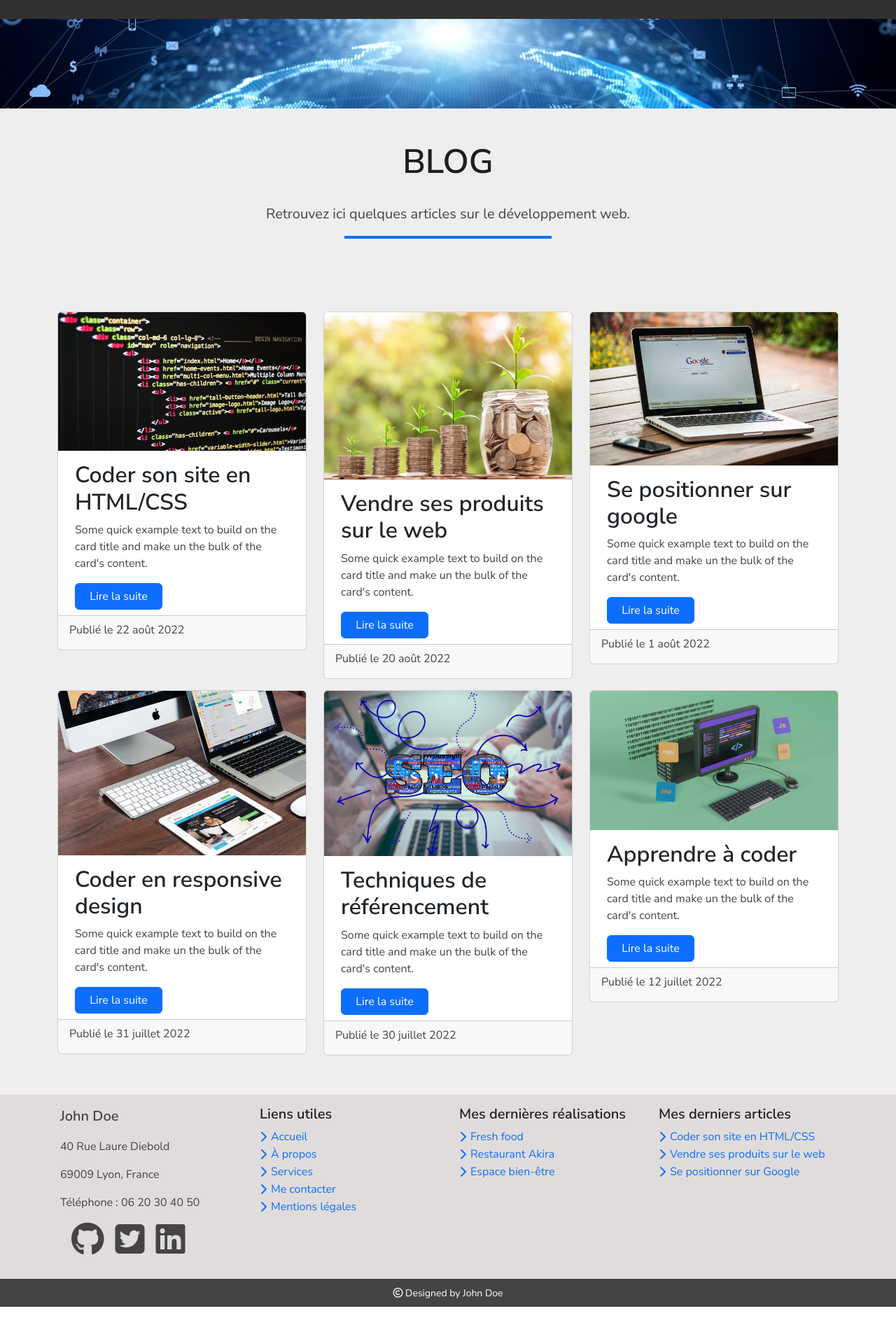
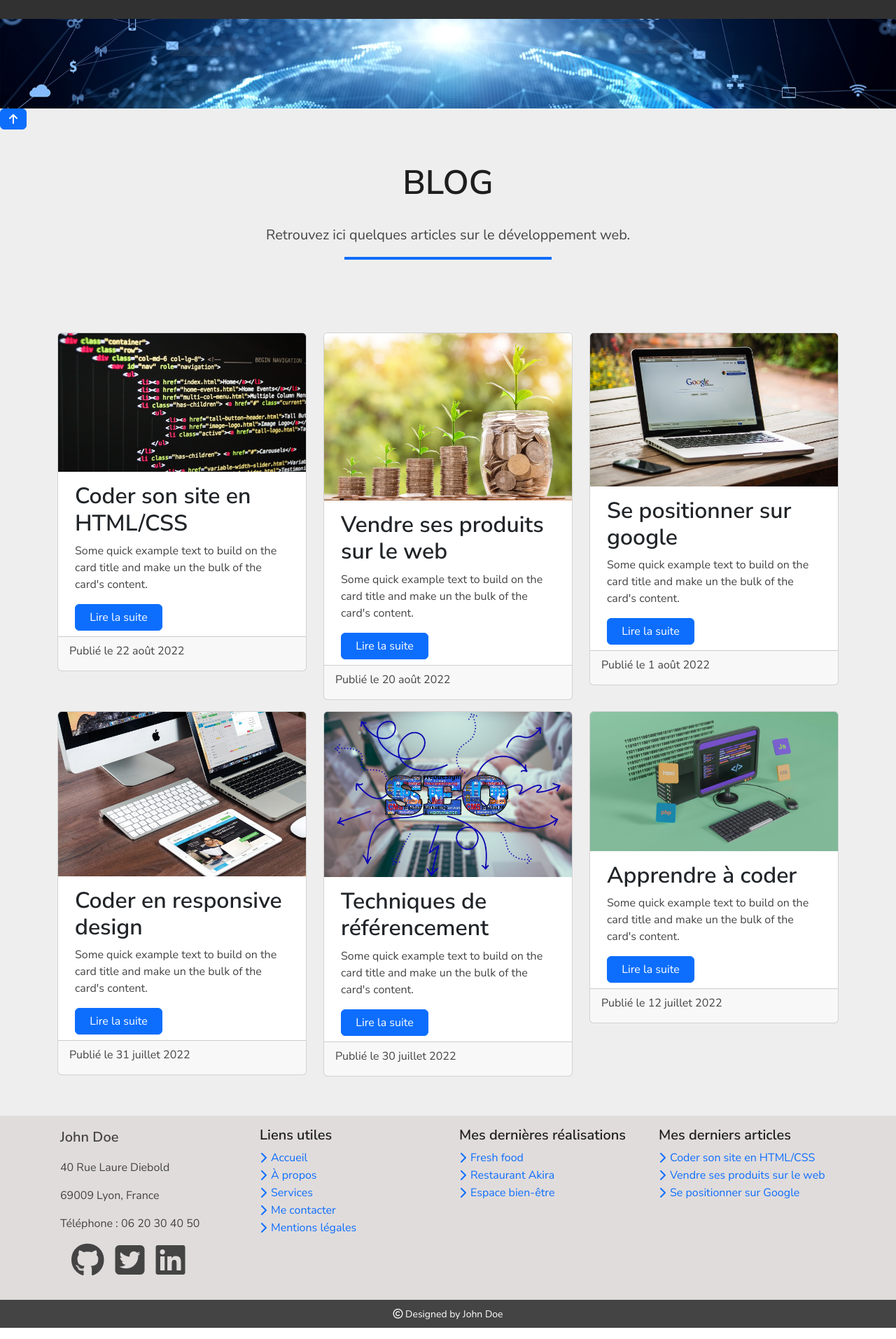
Before and after one commit to Samuel-Viv/CvReact, a React (Create React App) app: page /Blog in a window 1280 px wide. Shown: the part 45-1958 px from the top of the page at 70% size. Before the commit the page ends 1928 px from the top, so only its background shows below. Built offline with nearby package versions, Linux system fonts and the light colour scheme.

Commit message:
Add btn back to top

```diff
--- a/public/index.html
+++ b/public/index.html
@@ -2,7 +2,7 @@
 <html lang="fr">
   <head>
     <meta charset="utf-8" />
-    <link rel="icon" href="../src/image/">
+    <link rel="icon" href="./favicon.ico">
     <meta name="viewport" content="width=device-width, initial-scale=1" />
     <meta
       name="description"
--- a/src/App.js
+++ b/src/App.js
@@ -1,5 +1,5 @@
-import React from 'react';
-import {Routes, Route, NavLink, Link} from 'react-router-dom';
+import React from "react";
+import { Routes, Route, NavLink, Link } from "react-router-dom";
 // css
 import "./css/style.css";
 import "./css/home.css";
@@ -7,15 +7,16 @@ import "./css/service.css";
 import "./css/realisation.css";
 import "./css/mentions.css";
 import "./css/blog.css";
-import "./css/contact.css"
+import "./css/contact.css";
+//Pages
+import Home from "./page/Home";
+import Service from "./page/Service";
+import Contact from "./page/Contact";
+import Blog from "./page/Blog";
+import Realisation from "./page/Realisation";
+import Mentions from "./page/Mentions";
 
-import Home from "./page/Home"
-import Service from "./page/Service"
-import Contact from "./page/Contact"
-import Blog from "./page/Blog"
-import Realisation from "./page/Realisation"
-import Mentions from "./page/Mentions"
-
+//composent
 
 
 export default function App() {
@@ -24,7 +25,9 @@ export default function App() {
       <header>
         <nav className="navbar navbar-expand-lg bg-body-tertiary fixed-top pt-0 pb-0">
           <div className="container-fluid text-uppercase p-3">
-          <NavLink className="navbar-brand text-white  " to="/">john doe</NavLink>
+            <NavLink className="navbar-brand text-white  " to="/">
+              john doe
+            </NavLink>
             <button
               className="navbar-toggler custom-toggler text-white"
               type="button"
@@ -39,20 +42,54 @@ export default function App() {
             <div className="collapse navbar-collapse" id="navbarNav">
               <ul className="navbar-nav ms-auto mx-2">
                 <li className="nav-item mx-1">
-                <NavLink className={({ isActive }) => (isActive ? 'text-light  nav-link ' : 'text-secondary nav-link')}
- to="/">Accueil</NavLink>
+                  <NavLink
+                    className={({ isActive }) =>
+                      isActive ? "text-light  nav-link " : "text-secondary nav-link"
+                    }
+                    to="/"
+                  >
+                    Accueil
+                  </NavLink>
                 </li>
                 <li className="nav-item mx-2">
-                <NavLink className={({ isActive }) => (isActive ? 'text-light  nav-link ' : 'text-secondary nav-link')} to="/Service">service</NavLink>
+                  <NavLink
+                    className={({ isActive }) =>
+                      isActive ? "text-light  nav-link " : "text-secondary nav-link"
+                    }
+                    to="/Service"
+                  >
+                    service
+                  </NavLink>
                 </li>
                 <li className="nav-item mx-2">
-                <NavLink className={({ isActive }) => (isActive ? 'text-light  nav-link ' : 'text-secondary nav-link')} to="/Realisation">réalisation</NavLink>
+                  <NavLink
+                    className={({ isActive }) =>
+                      isActive ? "text-light  nav-link " : "text-secondary nav-link"
+                    }
+                    to="/Realisation"
+                  >
+                    réalisation
+                  </NavLink>
                 </li>
                 <li className="nav-item mx-2">
-                <NavLink className={({ isActive }) => (isActive ? 'text-light  nav-link ' : 'text-secondary nav-link')} to="/Blog">blog</NavLink>
+                  <NavLink
+                    className={({ isActive }) =>
+                      isActive ? "text-light  nav-link " : "text-secondary nav-link"
+                    }
+                    to="/Blog"
+                  >
+                    blog
+                  </NavLink>
                 </li>
                 <li className="nav-item mx-2">
-                <NavLink className={({ isActive }) => (isActive ? 'text-light  nav-link ' : 'text-secondary nav-link')} to="/Contact">me contacter</NavLink>
+                  <NavLink
+                    className={({ isActive }) =>
+                      isActive ? "text-light  nav-link " : "text-secondary nav-link"
+                    }
+                    to="/Contact"
+                  >
+                    me contacter
+                  </NavLink>
                 </li>
               </ul>
             </div>
@@ -60,69 +97,91 @@ export default function App() {
         </nav>
 
         <Routes>
-        <Route path='/' element={<Home/>}></Route>
-        <Route path='/Service' element={<Service/>}></Route>
-        <Route path='/Contact' element={<Contact/>}></Route>
-        <Route path='/Blog' element={<Blog/>}></Route>
-        <Route path='/Realisation' element={<Realisation/>}></Route>
-        <Route path='/Mentions' element={<Mentions/>}></Route>
+          <Route path="/" element={<Home />}></Route>
+          <Route path="/Service" element={<Service />}></Route>
+          <Route path="/Contact" element={<Contact />}></Route>
+          <Route path="/Blog" element={<Blog />}></Route>
+          <Route path="/Realisation" element={<Realisation />}></Route>
+          <Route path="/Mentions" element={<Mentions />}></Route>
         </Routes>
       </header>
 
-    <footer  >
+
+      <footer>
         <div className="container">
           <div className="row">
-      <address className="col-md-6 col-lg-3 py-3 px-3" >
+            <address className="col-md-6 col-lg-3 py-3 px-3">
               <p className="name">John Doe</p>
               <p>40 Rue Laure Diebold </p>
               <p> 69009 Lyon, France </p>
               <p> Téléphone : 06 20 30 40 50 </p>
               <div className="icons px-3">
-        <a href="https://codesandbox.io/p/sandbox/github-johndoe-dt6zq2?file=%2Fsrc%2Fstyles.css%3A11%2C24" target="_blank"><i className="fa-brands fa-github icon-48" ></i></a>
-        <a href="https://twitter.com/" target="_blank"><i className="fa-brands fa-square-twitter icon-48"></i></a>
-        <a href="https://fr.linkedin.com/" target="_blank"><i className="fa-brands fa-linkedin icon-48"></i></a>
+                <a
+                  href="https://codesandbox.io/p/sandbox/github-johndoe-dt6zq2?file=%2Fsrc%2Fstyles.css%3A11%2C24"
+                  target="_blank"
+                >
+                  <i className="fa-brands fa-github icon-48"></i>
+                </a>
+                <a href="https://twitter.com/" target="_blank">
+                  <i className="fa-brands fa-square-twitter icon-48"></i>
+                </a>
+                <a href="https://fr.linkedin.com/" target="_blank">
+                  <i className="fa-brands fa-linkedin icon-48"></i>
+                </a>
               </div>
             </address>
 
             <div className="liens_utiles col-md-6 col-lg-3 px-3 py-3">
               <h5>Liens utiles</h5>
               <div className="lien_accueil">
-          <Link className="icon-link "  to="/"><i className="fa-solid fa-chevron-right text-primary"></i>Accueil</Link>
+                <Link className="icon-link " to="/">
+                  <i className="fa-solid fa-chevron-right text-primary"></i>Accueil
+                </Link>
               </div>
 
               <div className="lien_apropos">
-          <Link className="icon-link "   to="/#apropos"><i className="fa-solid fa-chevron-right text-primary"></i>À propos</Link>
+                <Link className="icon-link " to="/#apropos">
+                  <i className="fa-solid fa-chevron-right text-primary"></i>À propos
+                </Link>
               </div>
 
               <div className="lien_services">
-
-          <Link className="icon-link "    to="/Services"><i className="fa-solid fa-chevron-right text-primary"></i>Services</Link>
-
+                <Link className="icon-link " to="/Services">
+                  <i className="fa-solid fa-chevron-right text-primary"></i>Services
+                </Link>
               </div>
 
               <div className="lien_contact">
-          <Link className="icon-link "   to="/Contact"><i className="fa-solid fa-chevron-right text-primary"></i>Me contacter</Link>
+                <Link className="icon-link " to="/Contact">
+                  <i className="fa-solid fa-chevron-right text-primary"></i>Me contacter
+                </Link>
               </div>
 
               <div className="lien_mentions">
-          <Link className="icon-link "   to="/Mentions"><i className="fa-solid fa-chevron-right text-primary"></i>Mentions légales</Link>
+                <Link className="icon-link " to="/Mentions">
+                  <i className="fa-solid fa-chevron-right text-primary"></i>Mentions légales
+                </Link>
               </div>
             </div>
 
             <div className="footer_realisation col-md-6 col-lg-3 py-3 px-3">
               <h5>Mes dernières réalisations</h5>
               <div className="lien_mentions">
-
-          <Link className="icon-link "   to="./realisation.html#realisation1"><i className="fa-solid fa-chevron-right text-primary"></i>Fresh food</Link>
+                <Link className="icon-link " to="/realisation#realisation1">
+                  <i className="fa-solid fa-chevron-right text-primary"></i>Fresh food
+                </Link>
               </div>
 
               <div className="lien_mentions">
-          <Link className="icon-link "   to="./realisation.html#realisation2"><i className="fa-solid fa-chevron-right text-primary"></i>Restaurant Akira</Link>
+                <Link className="icon-link " to="/realisation#realisation2">
+                  <i className="fa-solid fa-chevron-right text-primary"></i>Restaurant Akira
+                </Link>
               </div>
 
               <div className="lien_mentions">
-          <Link className="icon-link "   to="./realisation.html#realisation3"><i className="fa-solid fa-chevron-right text-primary"></i>Espace bien-être</Link>
-
+                <Link className="icon-link " to="/realisation#realisation3">
+                  <i className="fa-solid fa-chevron-right text-primary"></i>Espace bien-être
+                </Link>
               </div>
             </div>
 
@@ -130,24 +189,35 @@ export default function App() {
               <h5>Mes derniers articles</h5>
 
               <div className="lien_mentions">
-
-          <Link className="icon-link "   to="./blog.html#blog1"><i className="fa-solid fa-chevron-right text-primary"></i>Coder son site en HTML/CSS</Link>
+                <Link className="icon-link " to="/blog#blog1">
+                  <i className="fa-solid fa-chevron-right text-primary"></i>Coder son site en
+                  HTML/CSS
+                </Link>
               </div>
 
               <div className="lien_mentions">
-          <Link className="icon-link "   to="./blog.html#blog2"><i className="fa-solid fa-chevron-right text-primary"></i>Vendre ses produits sur le web</Link>
+                <Link className="icon-link " to="/blog#blog2">
+                  <i className="fa-solid fa-chevron-right text-primary"></i>Vendre ses produits sur
+                  le web
+                </Link>
               </div>
 
               <div className="lien_mentions">
-          <Link className="icon-link "   to="./blog.html#blog3"><i className="fa-solid fa-chevron-right text-primary"></i>Se positionner sur Google</Link>
-
+                <Link className="icon-link " to="/blog#blog3">
+                  <i className="fa-solid fa-chevron-right text-primary"></i>Se positionner sur
+                  Google
+                </Link>
               </div>
             </div>
+          </div>
+        </div>
+        <div className="copyright">
 
-
-        </div>
-      </div><div className="copyright">
-            <p className="copy text-white text-center p-2"><small><i className="fa-regular fa-copyright"></i> Designed by John Doe</small></p>
+          <p className="copy text-white text-center p-2">
+            <small>
+              <i className="fa-regular fa-copyright"></i> Designed by John Doe
+            </small>
+          </p>
         </div>
       </footer>
     </div>
--- /dev/null
+++ b/src/composent/BackToTop.jsx
@@ -0,0 +1,14 @@
+import React from "react";
+
+
+const BackToTop =()=>{
+
+
+ return(
+    <div>
+        <i className="fa-solid fa-arrow-up btn btn-primary back-to-top"></i>
+    </div>
+ )
+}
+
+export default BackToTop
--- a/src/css/style.scss
+++ b/src/css/style.scss
@@ -44,6 +44,14 @@ body{
   --bs-navbar-toggler-border-color: #444
 }
 
+
+  .back-to-top{
+    position: fixed;
+    top: 90%;
+    right: 4%;
+  }
+
+
 footer {
     background-color: rgba(177, 169, 169, 0.401);
     address{
--- a/src/page/Blog.jsx
+++ b/src/page/Blog.jsx
@@ -4,13 +4,14 @@ import Ordi from "../image/ordi.jpg";
 import Responsive from "../image/responsive.jpg";
 import Seo from "../image/seo.jpg";
 import Langage from "../image/langage.jpg";
+import BackToTop from "../composent/BackToTop";
 
 const Blog = () => {
   return (
     <div>
       <main>
         <div className="image"></div>
-
+        <BackToTop className="back-to-top"/>
         <section className="section-blog pb-5">
           <div className="text-center p-5">
             <h1 className="text-uppercase">Blog</h1>
--- a/src/page/Contact.jsx
+++ b/src/page/Contact.jsx
@@ -1,4 +1,5 @@
 import React, { useState, useRef, useEffect } from "react";
+import BackToTop from "../composent/BackToTop";
 
 const Contact = () => {
   const [errorMessageVisible, setErrorMessageVisible] = useState(false);
@@ -43,7 +44,7 @@ const Contact = () => {
         <section>
           <div className="image_bg">
             <div className="background_bleu py-5">
-              <div className="contact container">
+              <div className="contact container"><BackToTop/>
                 <div className="blanc row text-center pt-5 px-5">
                   <div className="col-md-12">
                     <h1 className="text-uppercase pb-3" id="contact">
--- a/src/page/Home.jsx
+++ b/src/page/Home.jsx
@@ -1,3 +1,4 @@
+import BackToTop from '../composent/BackToTop';
 import JohnDoe from '../image/john_doe.jpg'
 
 
@@ -9,14 +10,16 @@ const Home = () => {
 
           <div className="accueil " id="accueil">
             <div className="opacity"></div>
-            <h1>Bonjour, je suis John Doe</h1>
-            <h2>Développeur web full stack</h2>
+            <h1 className='titre-accueil'>Bonjour, je suis John Doe</h1>
+            <h2 className='h2-accueil'>Développeur web full stack</h2>
 
             <a href="#apropos" className="btn btn-primary">
               En savoir plus
             </a>
           </div>
         </section>
+
+        <BackToTop/>
 
         <section className="container py-3 ">
         <div className="carte row my-3 mx-2 p-5 ">
--- a/src/page/Mentions.jsx
+++ b/src/page/Mentions.jsx
@@ -1,7 +1,10 @@
+import BackToTop from "../composent/BackToTop";
+
 const Mentions = () => {
   return (
     <div>
       <main>
+        <BackToTop/>
         <section className="pb-4">
           <div className="text-center pt-5">
             <h1 className="text-uppercase pt-5  pb-2" id="mentions">
--- a/src/page/Realisation.jsx
+++ b/src/page/Realisation.jsx
@@ -1,13 +1,14 @@
 import Legumes from "../image/legumes.jpg"
 import Sushi from "../image/sushi.jpg"
 import Zen from "../image/bien-etre.jpg"
+import BackToTop from "../composent/BackToTop"
 
 const Realisation = () => {
     return(
         <div>
             <main>
             <div className="image"></div>
-
+            <BackToTop/>
             <section className="py-5">
         <div className="text-center">
           <h1 className="text-uppercase">Portfolio</h1>
--- a/src/page/Service.jsx
+++ b/src/page/Service.jsx
@@ -1,8 +1,12 @@
+import BackToTop from "../composent/BackToTop";
+
 const Service = () => {
   return (
     <div>
       <main>
         <div className="image"></div>
+
+        <BackToTop/>
 
         <section className="container py-3">
         <div className="services">
```
Also changed, not shown: src/image/favicon.png (deleted), 1 other file (tests, documents, lock files or other folders). Lines whose indentation alone changed are shown as unchanged.
